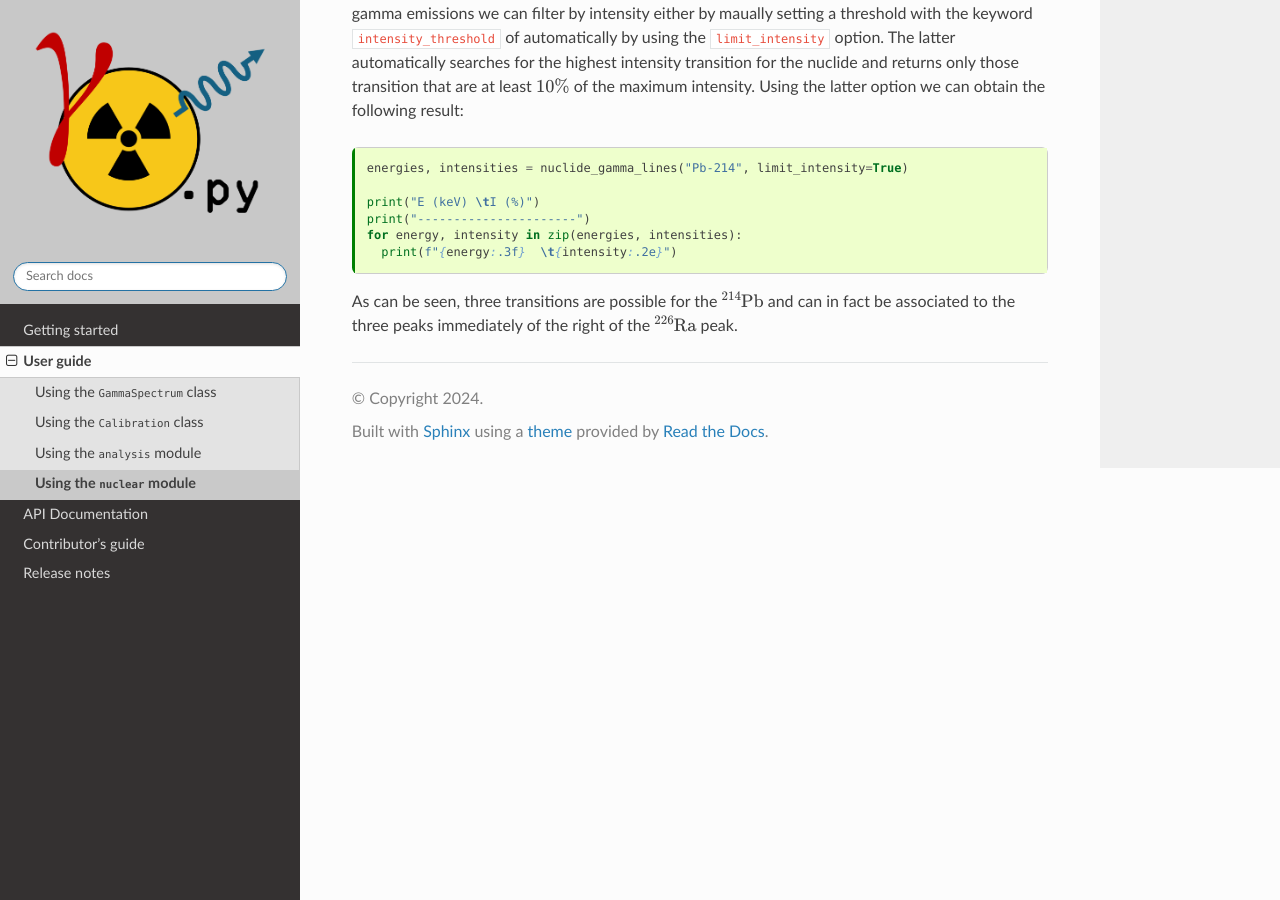
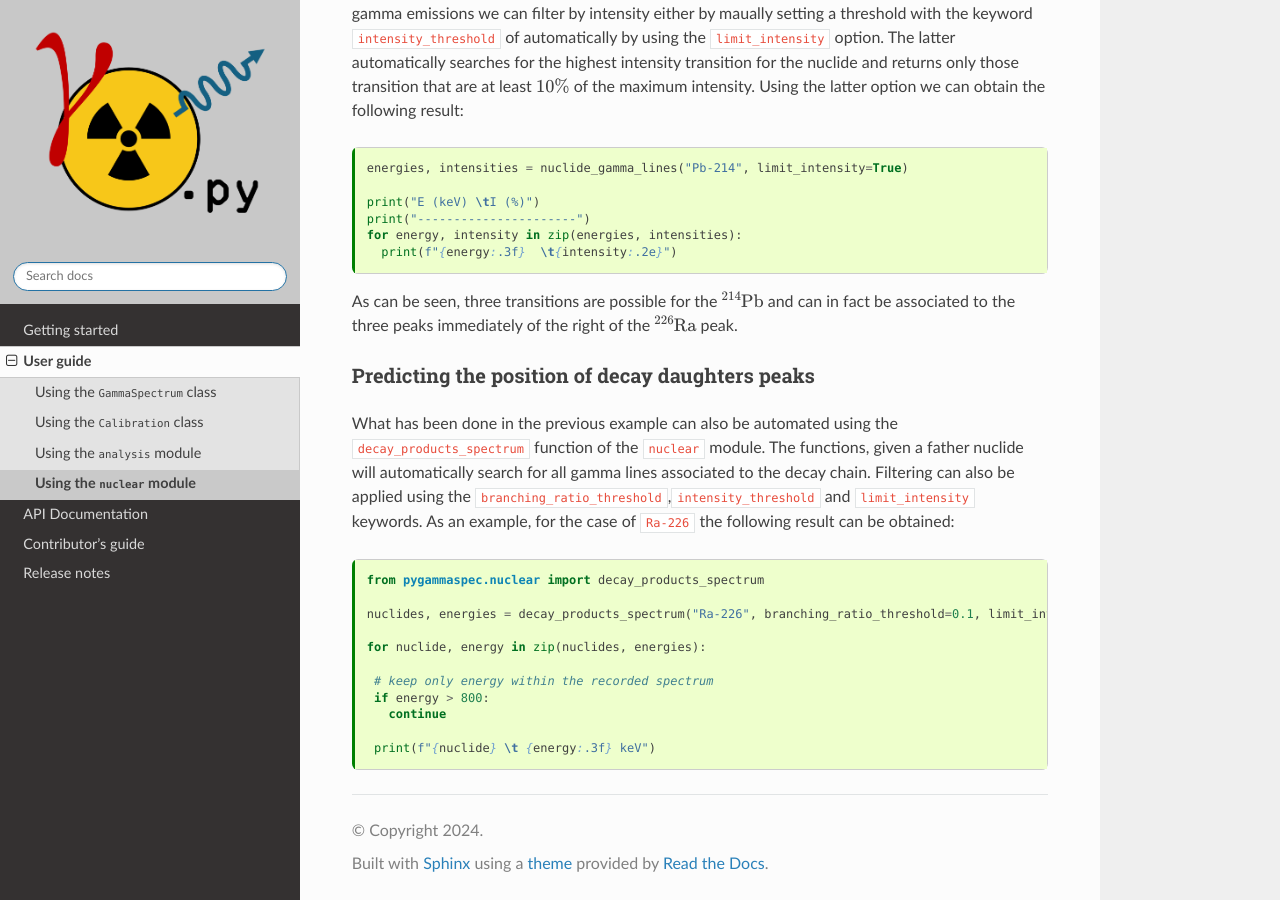
Before and after one commit to ppravatto/PyGammaSpec, a Jupyter Book: the page built from docs/Guide/nuclear.md, in a window 1280 px wide and 900 px high, scrolled down 2194 px. Built offline with Jupyter Book 1.0.4 settings and Sphinx 7.4.7 and the Read the Docs theme 2.0.0, drawn with Linux system fonts in a browser that asks for light colours.

Commit message:
Added docs for the decay_products_spectrum function

````diff
--- a/docs/Guide/nuclear.md
+++ b/docs/Guide/nuclear.md
@@ -103,3 +103,21 @@ for energy, intensity in zip(energies, intensities):
 ```
 
 As can be seen, three transitions are possible for the $^{214}\mathrm{Pb}$ and can in fact be associated to the three peaks immediately of the right of the $^{226}\mathrm{Ra}$ peak.
+
+### Predicting the position of decay daughters peaks
+
+What has been done in the previous example can also be automated using the `decay_products_spectrum` function of the `nuclear` module. The functions, given a father nuclide will automatically search for all gamma lines associated to the decay chain. Filtering can also be applied using the `branching_ratio_threshold`,`intensity_threshold` and `limit_intensity` keywords. As an example, for the case of `Ra-226` the following result can be obtained:
+
+ ```{code-cell} python
+from pygammaspec.nuclear import decay_products_spectrum
+
+nuclides, energies = decay_products_spectrum("Ra-226", branching_ratio_threshold=0.1, limit_intensity=True)
+
+for nuclide, energy in zip(nuclides, energies):
+
+  # keep only energy within the recorded spectrum
+  if energy > 800:
+    continue
+
+  print(f"{nuclide} \t {energy:.3f} keV")
+```
````
